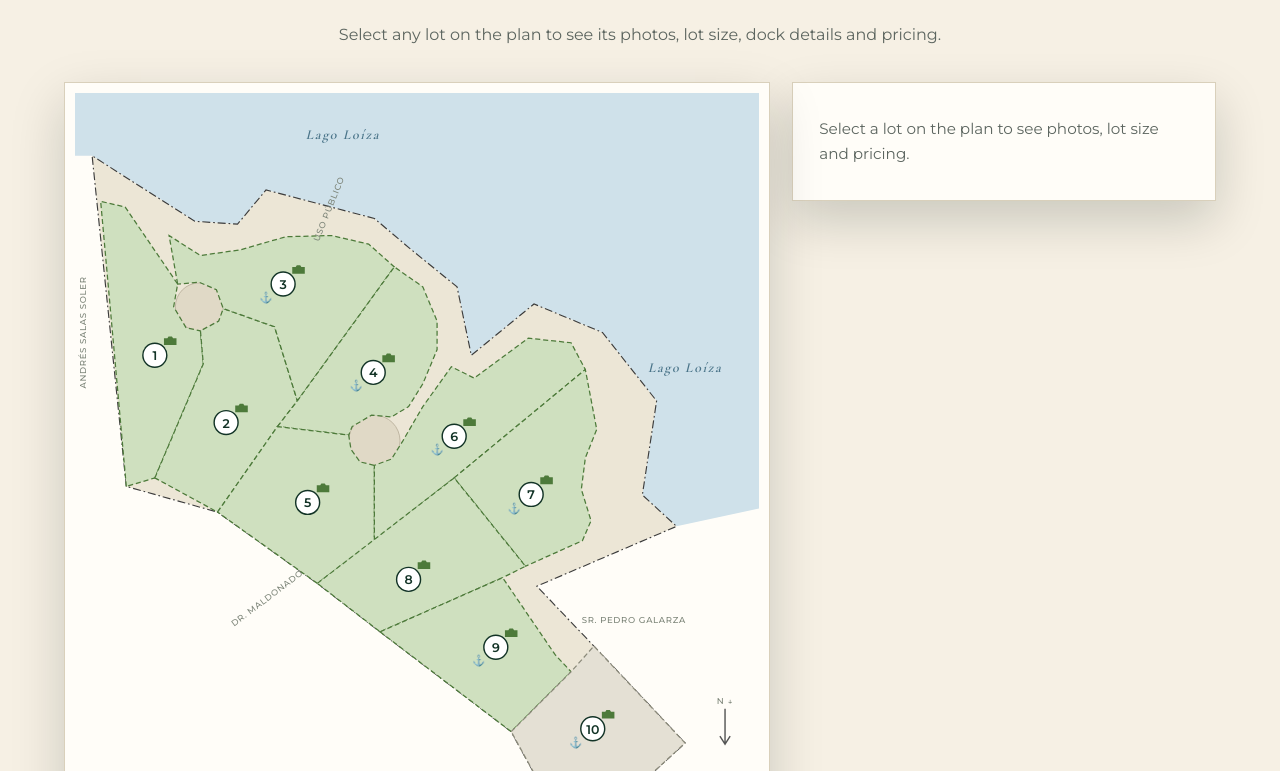
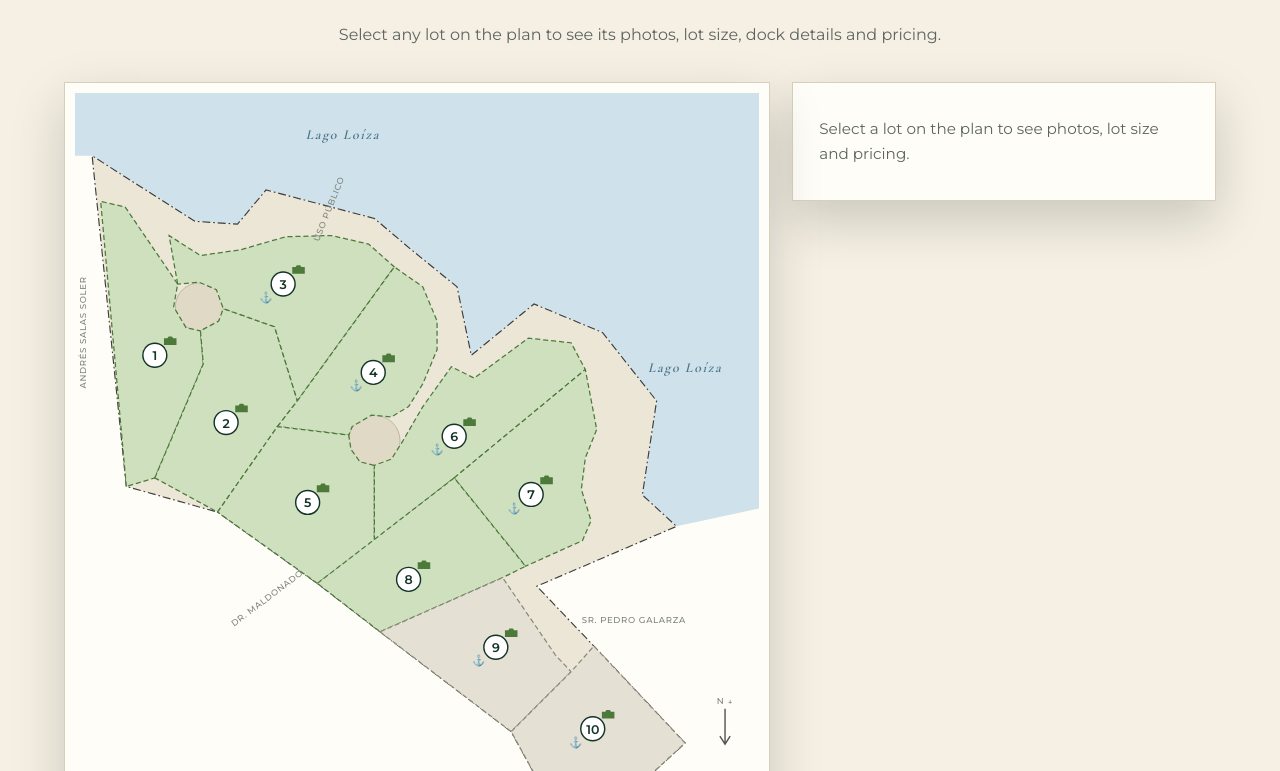
Before and after one commit to gcode-revenue/Emerald-Reserve-Webside, a plain HTML site: page pre-sale.html in a window 1280 px wide. Shown: the part 669-1440 px from the top of the page. Drawn offline with nearby package versions, Linux system fonts and the light colour scheme.

Commit message:
Lot 9 optioned; lot 2 and lot 4 price updates; show 'No longer available' on optioned lots
Co-Authored-By: Claude Sonnet 5.5 <noreply@anthropic.com>
Claude-Session: https://claude.ai/code/session_01AE3gAByn8X8DSxLkuDZoQq

```diff
--- a/css/presale.css
+++ b/css/presale.css
@@ -71,7 +71,7 @@
 .ps-lb .pnav{background:rgba(255,255,255,.2);color:#fff;position:absolute}
 .ps .prices.one{grid-template-columns:1fr}
 .ps .opt-tag{display:inline-block;margin-top:2px;padding:4px 12px;background:var(--emerald-900);color:var(--gold-light);font-size:.66rem;letter-spacing:.2em;text-transform:uppercase;font-weight:600}
-.ps .optnote{font-size:.8rem;color:var(--muted);margin:12px 0 0}
+.ps .opt-na{margin-top:10px;font-size:.78rem;letter-spacing:.14em;text-transform:uppercase;font-weight:600;color:#9b3b2e}
 .ps .lot.opt,.ps .lot.has.opt{fill:#e4e0d4;stroke:#8b8a7a}
 .ps .lot.opt:hover{fill:#dcd6c4}
 .ps .lot.opt.sel{fill:#ecd8a6;stroke:var(--ps-sel)}
--- a/pre-sale.html
+++ b/pre-sale.html
@@ -122,14 +122,14 @@
    photos: list of image paths                                    */
 const LOTS = {
   1:{area_m2:3729.1529,cuerdas:0.9488,dock:false,price_asis:975000,price_done:1750000,photos:["images/presale/lot1-1.jpg"]},
-  2:{area_m2:3649.5256,cuerdas:0.9285,dock:false,price_asis:750000,price_done:1600000,photos:["images/presale/lot2-1.jpg"]},
+  2:{area_m2:3649.5256,cuerdas:0.9285,dock:false,price_asis:1100000,price_done:1750000,photos:["images/presale/lot2-1.jpg"]},
   3:{area_m2:3588.6175,cuerdas:0.913,dock:true,price_asis:975000,price_done:1750000,photos:["images/presale/lot3-1.jpg"]},
-  4:{area_m2:3111.7252,cuerdas:0.7917,dock:true,price_asis:925000,price_done:1750000,photos:["images/presale/lot4-1.jpg"]},
+  4:{area_m2:3111.7252,cuerdas:0.7917,dock:true,price_asis:975000,price_done:1750000,photos:["images/presale/lot4-1.jpg"]},
   5:{area_m2:3657.9098,cuerdas:0.9307,dock:false,price_asis:950000,price_done:1700000,photos:["images/presale/lot5-1.jpg"]},
   6:{area_m2:3722.536,cuerdas:0.9471,dock:true,price_asis:950000,price_done:1750000,photos:["images/presale/lot6-1.jpg"]},
   7:{area_m2:3524.3721,cuerdas:0.8967,dock:true,price_asis:925000,price_done:1750000,photos:["images/presale/lot7-1.jpg"]},
   8:{area_m2:3607.8052,cuerdas:0.9179,dock:false,price_asis:850000,price_done:1650000,photos:["images/presale/lot8-1.jpg"]},
-  9:{area_m2:3499.8041,cuerdas:0.8904,dock:true,price_asis:950000,price_done:1800000,photos:["images/presale/lot9-2.jpg"]},
+  9:{area_m2:3499.8041,cuerdas:0.8904,dock:true,optioned:true,price_asis:null,price_done:2150000,photos:["images/presale/lot9-2.jpg"]},
   10:{area_m2:2991.9918,cuerdas:0.7612,dock:true,optioned:true,price_asis:null,price_done:2500000,photos:["images/presale/lot10-1.jpg"]}
 };
 
@@ -211,7 +211,7 @@ function render(){
     <div class="row"><span class="k">Dock</span><span class="v">${L.dock?'<span class="yes">⚓ Yes</span>':'No'}</span></div>
   </div>
   ${L.optioned
-    ? `<div class="prices one"><div class="pc done"><div class="pl">Finished</div><div class="pp">${usd(L.price_done)}</div><span class="opt-tag">Optioned</span></div></div><p class="optnote">This lot has been optioned and is no longer available.</p>`
+    ? `<div class="prices one"><div class="pc done"><div class="pl">Finished</div><div class="pp">${usd(L.price_done)}</div><span class="opt-tag">Optioned</span><div class="opt-na">No longer available</div></div></div>`
     : `<div class="prices">${priceCard('As is',L.price_asis,'asis')}${priceCard('Finished',L.price_done,'done')}</div>`}
   <div class="lotnav"><button id="lp">‹ Lot ${cur===1?10:cur-1}</button><button id="ln">Lot ${cur===10?1:cur+1} ›</button></div></div>`;
   const g=id=>document.getElementById(id);
```
